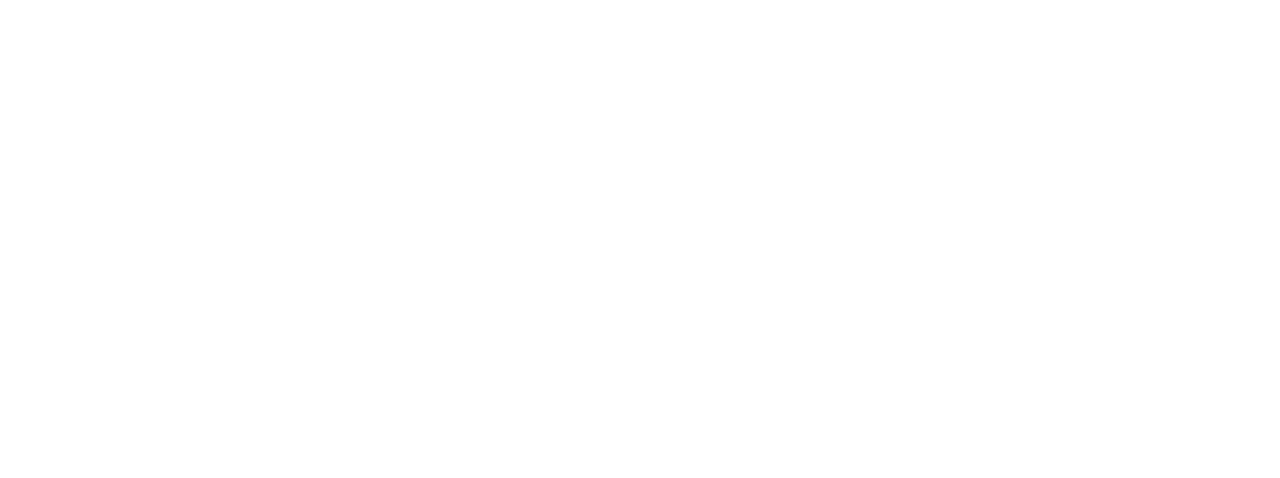
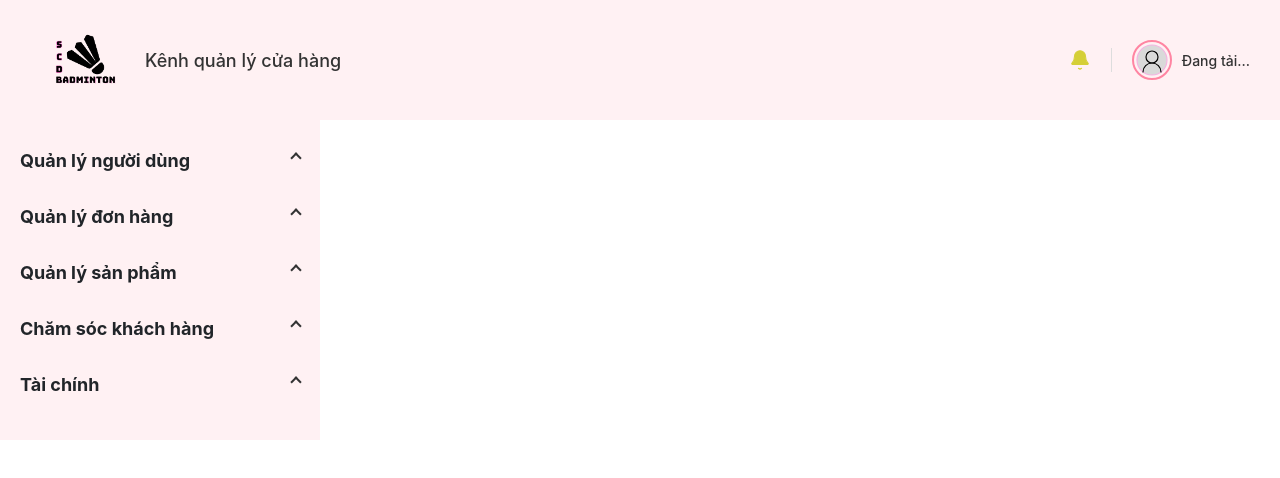
Before and after one commit to maiSxuan/BADMINTON, a React (Create React App) app in the folder frontend/: page /admin in a window 1280 px wide. Before the commit this address had no page. Shown: the top 478 px of the page. Built offline with nearby package versions, Linux system fonts and the light colour scheme.

Commit message:
+ admin header + admin sidebard + breadcrumb nav bar

```diff
--- a/frontend/src/App.js
+++ b/frontend/src/App.js
@@ -1,6 +1,7 @@
 import React from 'react';
 import { Routes, Route } from 'react-router-dom';
 import Home from './pages/customer/Home';
+import Admin from './pages/admin/Admin'
 import './App.css';
 
 function App() {
@@ -8,6 +9,7 @@
         <Routes>
           {/* Thêm các path khác vào đây */}
           <Route path="/" element={<Home />} />
+          <Route path="/admin" element={<Admin/>}/>
         </Routes>
   );
 }
--- /dev/null
+++ b/frontend/src/components/admin/AdminHeader.css
@@ -0,0 +1,82 @@
+/* src/components/AdminHeader/AdminHeader.css */
+
+.admin-header {
+  display: flex;
+  justify-content: space-between;
+  align-items: center;
+  padding: 10px 30px;
+  background-color: #fff1f3;
+}
+
+/* --- Phần bên trái --- */
+.header-left {
+  display: flex;
+  align-items: center;
+  gap: 15px;
+}
+
+/* Style cho logo nếu cần, ví dụ: */
+.header-left .logo-link svg {
+  height: 40px;
+}
+
+.header-title {
+  font-size: 18px;
+  font-weight: 500;
+  color: #333;
+  margin: 0;
+}
+
+/* --- Phần bên phải --- */
+.header-right {
+  display: flex;
+  align-items: center;
+  gap: 20px;
+}
+
+.notification-button {
+  background: none;
+  border: none;
+  cursor: pointer;
+  padding: 0; /* Reset padding */
+  line-height: 0; /* Giúp căn chỉnh ảnh tốt hơn */
+}
+
+/* Style cho icon chuông */
+.icon-bell {
+  width: 22px;
+  height: 22px;
+}
+
+.separator {
+  width: 1px;
+  height: 24px;
+  background-color: #ddd;
+}
+
+.user-profile {
+  display: flex;
+  align-items: center;
+  gap: 10px;
+}
+
+.avatar {
+  width: 36px;
+  height: 36px;
+  border-radius: 50%;
+  overflow: hidden;
+  border: 2px solid #ff85a2;
+}
+
+/* Style chung cho ảnh trong avatar để đảm bảo nó lấp đầy hình tròn */
+.avatar img {
+  width: 100%;
+  height: 100%;
+  object-fit: cover; /* Quan trọng: Đảm bảo ảnh lấp đầy mà không bị méo */
+}
+
+.user-name {
+  font-size: 14px;
+  font-weight: 500;
+  color: #333;
+}
--- /dev/null
+++ b/frontend/src/components/admin/AdminHeader.jsx
@@ -0,0 +1,51 @@
+// src/components/AdminHeader/AdminHeader.jsx
+
+import React from 'react';
+import { Link } from 'react-router-dom';
+import './AdminHeader.css';
+
+// Import các file SVG như là các biến
+import bellIcon from '../../assets/icons/Bell.svg';
+import userAvatarDefault from '../../assets/icons/Admin.svg';
+
+// Import component Logo đã có
+import Logo from '../common/logo';
+
+const AdminHeader = ({ user }) => {
+  return (
+    <header className="admin-header">
+      <div className="header-left">
+        <Link to="/admin/dashboard" className="logo-link">
+          {/* Giả sử component Logo đã được style phù hợp */}
+          <Logo size="mini"/>
+        </Link>
+        <h1 className="header-title">Kênh quản lý cửa hàng</h1>
+      </div>
+
+      <div className="header-right">
+        <button className="notification-button" aria-label="Thông báo">
+          {/* Sử dụng file SVG đã import cho icon chuông */}
+          <img src={bellIcon} alt="Thông báo" className="icon-bell" />
+        </button>
+
+        <div className="separator"></div>
+
+        <div className="user-profile">
+          <div className="avatar">
+            {/*
+              Hiển thị avatar của người dùng nếu có,
+              nếu không thì hiển thị avatar mặc định từ file SVG.
+            */}
+            <img
+              src={user && user.avatarUrl ? user.avatarUrl : userAvatarDefault}
+              alt="User Avatar"
+            />
+          </div>
+          <span className="user-name">{user ? user.name : 'Đang tải...'}</span>
+        </div>
+      </div>
+    </header>
+  );
+};
+
+export default AdminHeader;
--- /dev/null
+++ b/frontend/src/components/admin/AdminSidebar.css
@@ -0,0 +1,83 @@
+/* src/components/Sidebar/AdminSidebar.css */
+
+.admin-sidebar {
+  width: 280px;
+  background-color: #fff1f3; /* Thay đổi màu nền nếu muốn */
+  padding: 20px;
+  height: fit-content;
+}
+
+.sidebar-section {
+  margin-bottom: 15px;
+}
+
+.section-header {
+  display: flex;
+  justify-content: space-between;
+  align-items: center;
+  cursor: pointer;
+  padding: 10px 0;
+}
+
+.section-title {
+  font-size: 18px;
+  font-weight: bold;
+  color: #212529;
+  margin: 0;
+}
+
+/* --- CSS để tạo mũi tên --- */
+/* Cách này không cần dùng file ảnh, rất linh hoạt */
+.arrow {
+  display: inline-block;
+  border: solid #333;
+  border-width: 0 2px 2px 0;
+  padding: 3px;
+  transition: transform 0.3s ease-in-out;
+}
+
+.arrow.up {
+  /* Hướng lên */
+  transform: rotate(-135deg);
+  margin-top: -5px; /* Điều chỉnh vị trí một chút */
+}
+
+.arrow.down {
+  /* Hướng xuống */
+  transform: rotate(45deg);
+  margin-top: -2px; /* Điều chỉnh vị trí một chút */
+}
+
+/* --- CSS cho submenu và hiệu ứng đóng/mở --- */
+.submenu {
+  max-height: 0; /* Trạng thái đóng */
+  overflow: hidden;
+  transition: max-height 0.4s ease-in-out; /* Hiệu ứng mượt mà */
+  padding-left: 10px; /* Thụt lề cho các mục con */
+}
+
+.submenu.open {
+  max-height: 500px; /* Một giá trị đủ lớn để chứa tất cả các mục */
+}
+
+.submenu ul {
+  list-style: none;
+  padding: 10px 0 0 0;
+  margin: 0;
+}
+
+.submenu li a {
+  display: block;
+  padding: 8px 15px;
+  color: #495057;
+  font-size: 16px;
+  text-decoration: none;
+  border-radius: 4px;
+}
+
+
+.submenu li a.active {
+  background-color: #e9ecef;
+  font-weight: 500;
+  color: #000;
+}
--- /dev/null
+++ b/frontend/src/components/admin/AdminSidebar.jsx
@@ -0,0 +1,57 @@
+// src/components/Sidebar/AdminSidebar.jsx
+
+import React, { useState } from 'react';
+import { NavLink } from 'react-router-dom';
+import './AdminSidebar.css';
+
+// Dữ liệu menu không đổi
+const menuItems = [
+    { id: 'users', title: 'Quản lý người dùng', subItems: [ { label: 'Xem thông tin người dùng', path: '/admin/users' }, { label: 'Khóa tài khoản', path: '/admin/users/lock' }, { label: 'Reset mật khẩu', path: '/admin/users/reset' }, ], }, { id: 'orders', title: 'Quản lý đơn hàng', subItems: [ { label: 'Tất cả', path: '/admin/orders' }, { label: 'Đơn hủy', path: '/admin/orders/cancelled' }, ], }, { id: 'products', title: 'Quản lý sản phẩm', subItems: [ { label: 'Tất cả sản phẩm', path: '/admin/products' }, { label: 'Thêm sản phẩm', path: '/admin/products/add' }, ], }, { id: 'customer-care', title: 'Chăm sóc khách hàng', subItems: [ { label: 'Quản lý chat', path: '/admin/chat' }, { label: 'Quản lý đánh giá', path: '/admin/reviews' }, ], }, { id: 'finance', title: 'Tài chính', subItems: [ { label: 'Doanh thu', path: '/admin/finance/revenue' }, { label: 'Số dư tài khoản', path: '/admin/finance/balance' }, ], },
+];
+
+const AdminSidebar = () => {
+  // [THAY ĐỔI 1] Sử dụng mảng để lưu các ID đang mở
+  const [openSectionIds, setOpenSectionIds] = useState([]);
+
+  // [THAY ĐỔI 2] Cập nhật logic toggle
+  const handleToggle = (sectionId) => {
+    setOpenSectionIds(prevOpenIds => {
+      const isOpen = prevOpenIds.includes(sectionId);
+      if (isOpen) {
+        return prevOpenIds.filter(id => id !== sectionId); // Đóng section
+      } else {
+        return [...prevOpenIds, sectionId]; // Mở section
+      }
+    });
+  };
+
+  return (
+    <aside className="admin-sidebar">
+      {menuItems.map((section) => {
+        // [THAY ĐỔI 3] Kiểm tra xem section có trong mảng không
+        const isOpen = openSectionIds.includes(section.id);
+
+        return (
+          <div key={section.id} className="sidebar-section">
+            <div className="section-header" onClick={() => handleToggle(section.id)}>
+              <h3 className="section-title">{section.title}</h3>
+              <span className={`arrow ${isOpen ? 'down' : 'up'}`}></span>
+            </div>
+
+            <div className={`submenu ${isOpen ? 'open' : ''}`}>
+              <ul>
+                {section.subItems.map((item, index) => (
+                  <li key={index}>
+                    <NavLink to={item.path}>{item.label}</NavLink>
+                  </li>
+                ))}
+              </ul>
+            </div>
+          </div>
+        );
+      })}
+    </aside>
+  );
+};
+
+export default AdminSidebar;
--- /dev/null
+++ b/frontend/src/components/common/breadcrumb.css
@@ -0,0 +1,44 @@
+/* src/components/common/Breadcrumb/Breadcrumb.css */
+
+.breadcrumb-container {
+  background-color: #fff1f3; /* Màu hồng nhạt giống AdminHeader */
+  padding: 12px 30px;
+  border-bottom: 1px solid #f0f0f0;
+}
+
+.breadcrumb-list {
+  display: flex;
+  align-items: center;
+  list-style: none;
+  padding: 0;
+  margin: 0;
+  font-size: 14px;
+}
+
+.breadcrumb-item {
+  display: flex;
+  align-items: center;
+}
+
+/* Style cho các link có thể nhấp vào */
+.breadcrumb-item a {
+  color: #555;
+  text-decoration: none;
+  transition: color 0.2s;
+}
+
+.breadcrumb-item a:hover {
+  color: #000;
+}
+
+/* Style cho trang hiện tại (không phải link) */
+.breadcrumb-item .current-page {
+  color: #212529;
+  font-weight: 500;
+}
+
+/* Style cho dấu phân cách */
+.breadcrumb-item .separator {
+  margin: 0 10px;
+  color: #888;
+}
--- /dev/null
+++ b/frontend/src/components/common/breadcrumb.jsx
@@ -0,0 +1,34 @@
+import React from 'react';
+import { Link } from 'react-router-dom';
+import './breadcrumb.css';
+
+// Component nhận vào prop `items` là một mảng các đối tượng
+// Ví dụ: [{ label: 'Quản lý sản phẩm', path: '/admin/products' }, { label: 'Thêm sản phẩm' }]
+const Breadcrumb = ({ items = [] }) => {
+  if (!items || items.length === 0) {
+    return null; // Không hiển thị gì nếu không có item
+  }
+
+  return (
+    <nav aria-label="breadcrumb" className="breadcrumb-container">
+      <ol className="breadcrumb-list">
+        {items.map((item, index) => (
+          <li key={index} className="breadcrumb-item">
+            {/* Nếu item không phải là item cuối cùng, nó sẽ là một link */}
+            {index < items.length - 1 && item.path ? (
+              <Link to={item.path}>{item.label}</Link>
+            ) : (
+              // Item cuối cùng (trang hiện tại) chỉ là text
+              <span className="current-page">{item.label}</span>
+            )}
+
+            {/* Hiển thị dấu phân cách, trừ item cuối cùng */}
+            {index < items.length - 1 && <span className="separator"></span>}
+          </li>
+        ))}
+      </ol>
+    </nav>
+  );
+};
+
+export default Breadcrumb;
--- a/frontend/src/components/common/icons/logo.jsx
+++ b/frontend/src/components/common/logo.jsx
@@ -1,6 +1,6 @@
 import React from 'react';
 import './logo.css';
-import logoImage from "../../../assets/icons/SCD.png"
+import logoImage from "../../assets/icons/SCD.png"
 
 //Thêm sizes vô đây
 const SIZES = {
--- a/frontend/src/components/customer/Footer.jsx
+++ b/frontend/src/components/customer/Footer.jsx
@@ -2,7 +2,7 @@
 // 1. IMPORT LINK TỪ REACT-ROUTER-DOM
 import { Link } from "react-router-dom";
 import "./Footer.css";
-import Logo from "../common/icons/logo";
+import Logo from "../common/logo";
 
 const Footer = () => {
   return (
--- a/frontend/src/components/customer/Header.jsx
+++ b/frontend/src/components/customer/Header.jsx
@@ -3,7 +3,7 @@
 import './Header.css';
 
 // Import các component/ảnh
-import Logo from "../common/icons/logo";
+import Logo from "../common/logo";
 import userIcon from '../../assets/icons/User.svg';
 import cartIcon from '../../assets/icons/Shopping cart.svg';
 import searchIcon from '../../assets/icons/Info.svg';
--- /dev/null
+++ b/frontend/src/pages/admin/Admin.jsx
@@ -0,0 +1,18 @@
+
+
+import React from 'react';
+import AdminSidebar from '../../components/admin/AdminSidebar';
+import AdminHeader from "../../components/admin/AdminHeader";
+import Breadcrumb from '../../components/common/breadcrumb';
+const Admin = () => {
+  return (
+    <div>
+      <AdminHeader />
+
+      <AdminSidebar/>
+      <Breadcrumb />
+    </div>
+  );
+};
+
+export default Admin;
```
Also changed, not shown: frontend/src/assets/icons/Admin.svg (added), frontend/src/assets/icons/Bell.svg (added), frontend/src/components/common/logo.css (renamed from frontend/src/components/common/icons/logo.css).
